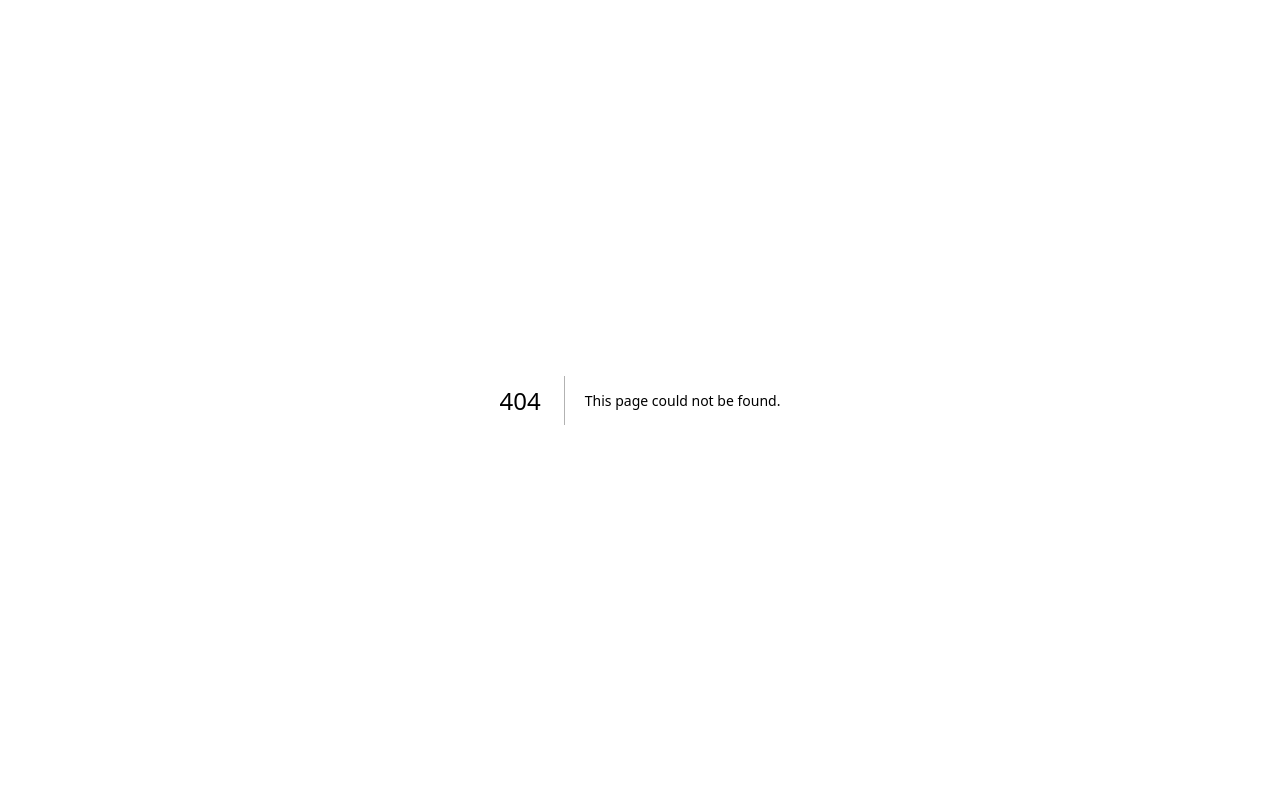
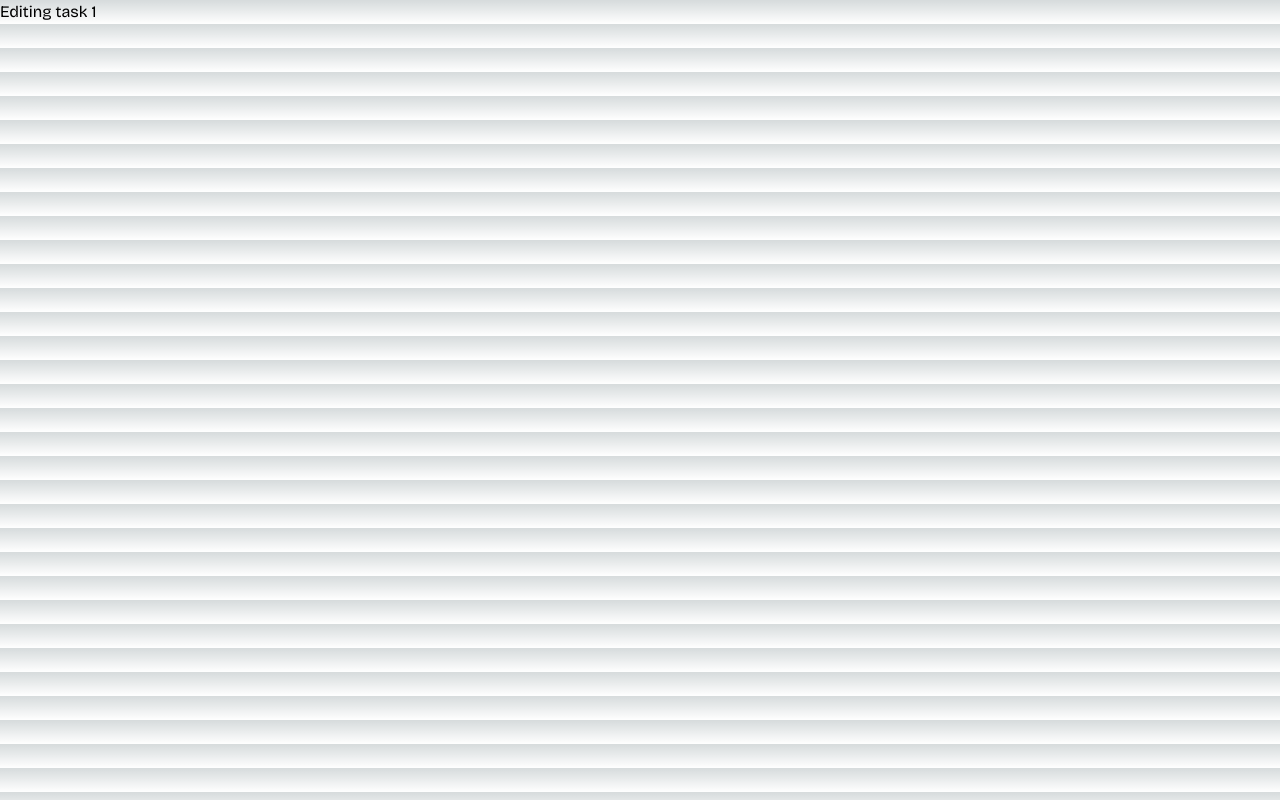
Before and after one commit to VivianaS14/next-todo-app, a Next.js app: page /edit/1 in a window 1280 px wide. Before the commit this address had no page. Built offline with nearby package versions, Linux system fonts and the light colour scheme.

Commit message:
feat (new): add new page for task from

```diff
--- /dev/null
+++ b/app/edit/[id]/page.tsx
@@ -0,0 +1,13 @@
+interface Props {
+  params: {
+    id: string;
+  };
+}
+
+export default function page({ params }: Props) {
+  return (
+    <div>
+      <h1>Editing task {params.id}</h1>
+    </div>
+  );
+}
```
